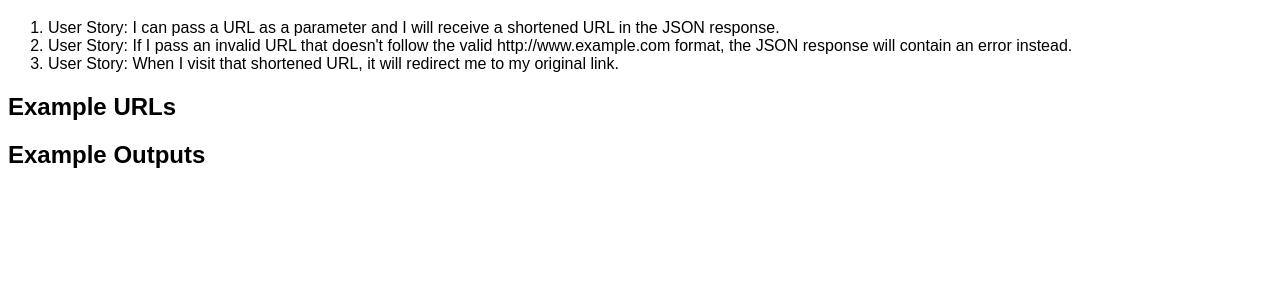
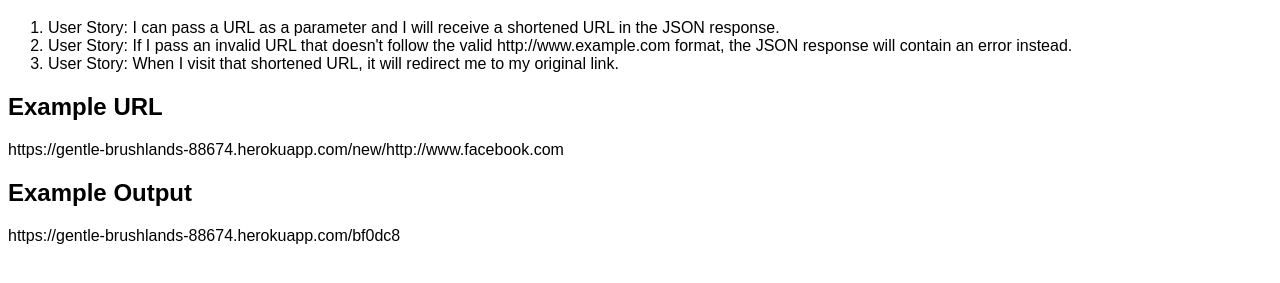
Before and after one commit to ubershibs/url-shortener, a website: page public/index.html in a window 1280 px wide. Shown: the part 61-344 px from the top of the page. Drawn offline with Linux system fonts and the light colour scheme.

Commit message:
Update index and readme

```diff
--- a/index.js
+++ b/index.js
@@ -41,7 +41,7 @@ mongo.connect(dbUrl, function(err, db) {
           }
           //serve the short URL up
           res.json({
-            shortUrl: 'http://localhost:3000/' + shortUrl
+            shortUrl: 'https://gentle-brushlands-88674.herokuapp.com' + shortUrl
           })
         } else {
           //if it's not yet in the DB at all, add it, get the ID, and chop it
@@ -49,7 +49,7 @@ mongo.connect(dbUrl, function(err, db) {
             if (err) throw err;
             if (doc) {
               shortUrl = generateShortUrl(doc.ops[0]._id, sites);
-              res.json({ shortUrl: 'http://localhost:3000/' + shortUrl })
+              res.json({ shortUrl: 'https://gentle-brushlands-88674.herokuapp.com' + shortUrl })
             }
           })
         }
--- a/public/index.html
+++ b/public/index.html
@@ -13,6 +13,10 @@
     <li>User Story: If I pass an invalid URL that doesn't follow the valid http://www.example.com format, the JSON response will contain an error instead.</li>
     <li>User Story: When I visit that shortened URL, it will redirect me to my original link.</li>
   </ol>
-  <h2>Example URLs</h2>
+  <h2>Example URL</h2>
+  https://gentle-brushlands-88674.herokuapp.com/new/http://www.facebook.com
 
-  <h2>Example Outputs</h2>
+  <h2>Example Output</h2>
+  https://gentle-brushlands-88674.herokuapp.com/bf0dc8
+</body>
+</html>
```
Also changed, not shown: readme.md.
